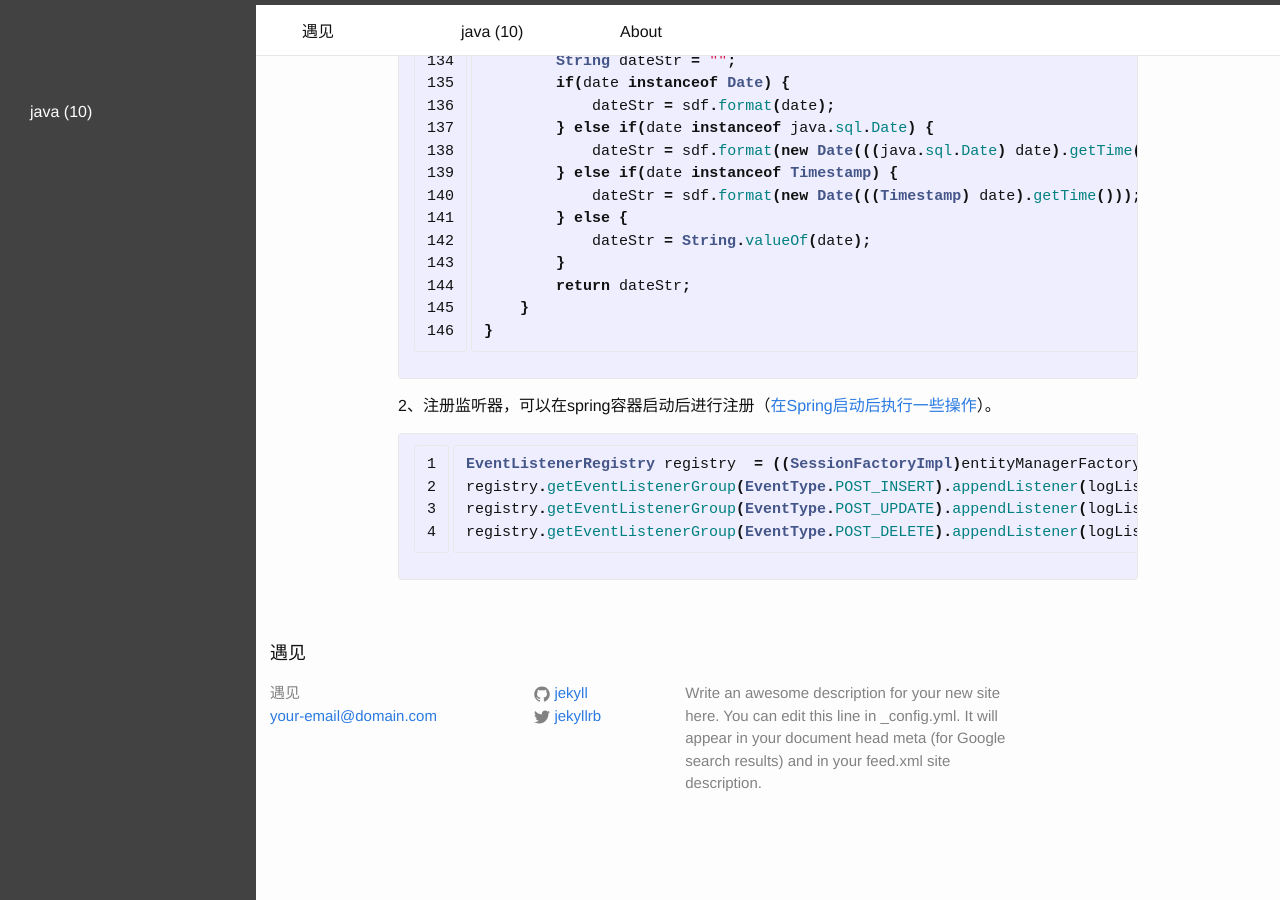
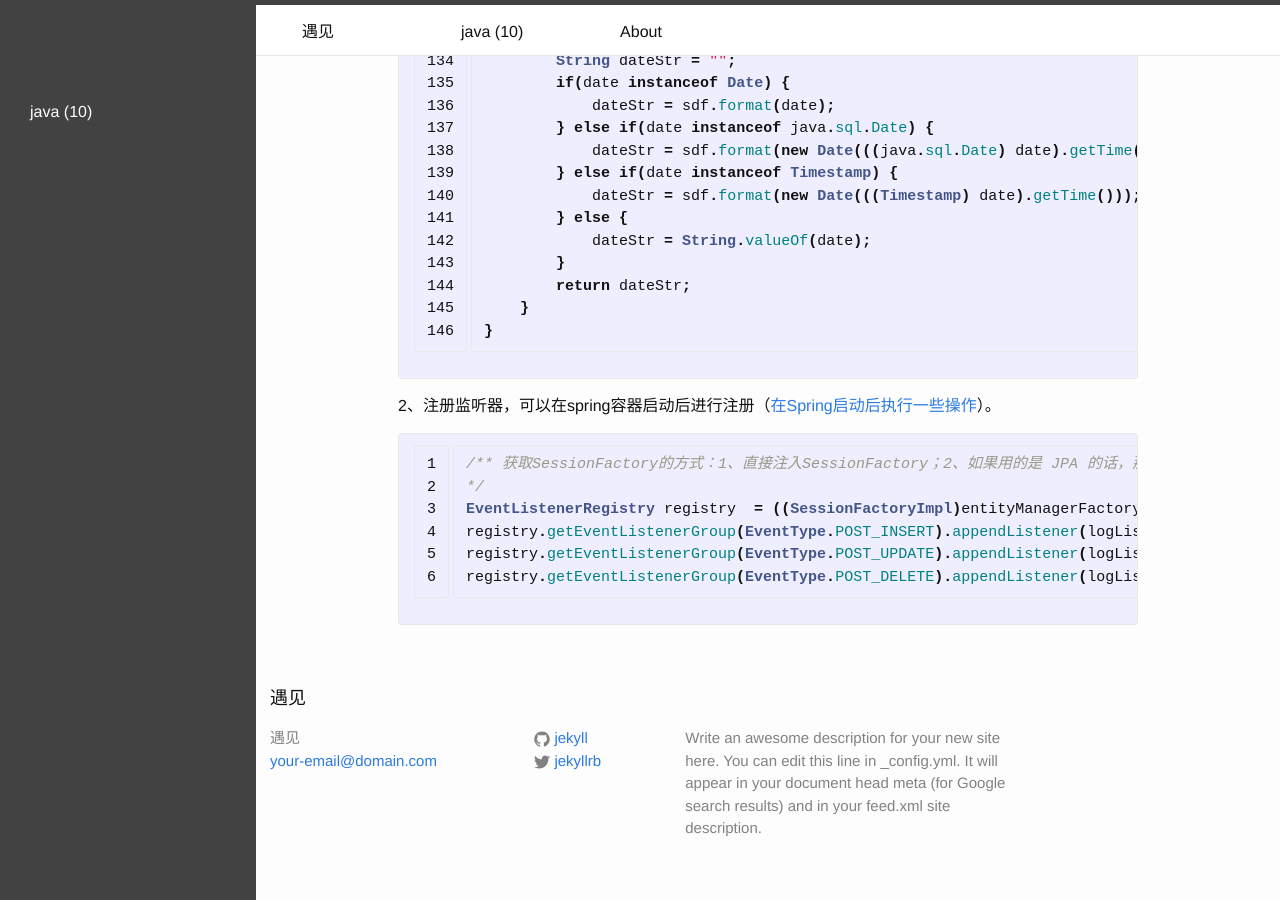
Before and after one commit to iyujian/iyujian.github.io, a Jekyll site: the page built from _posts/java/2015-12-02-log-manager-by-PostInsertEventListener-PostUpdateEventListener-PostDeleteEventListener.md, in a window 1280 px wide and 900 px high, scrolled down 3413 px. Built offline with Jekyll 4.4.1, drawn with Linux system fonts in a browser that asks for light colours.

Commit message:
upate a post

```diff
--- a/_posts/java/2015-12-02-log-manager-by-PostInsertEventListener-PostUpdateEventListener-PostDeleteEventListener.md
+++ b/_posts/java/2015-12-02-log-manager-by-PostInsertEventListener-PostUpdateEventListener-PostDeleteEventListener.md
@@ -163,6 +163,8 @@ public class LogListener implements PostInsertEventListener, PostUpdateEventList
 2、注册监听器，可以在spring容器启动后进行注册（[在Spring启动后执行一些操作](execute-after-spring-startup.html "在Spring启动后执行一些操作")）。
 
 {% highlight java linenos %}
+/** 获取SessionFactory的方式：1、直接注入SessionFactory；2、如果用的是 JPA 的话，那么需要通过entityManagerFactory来得到SessionFactory
+*/
 EventListenerRegistry registry  = ((SessionFactoryImpl)entityManagerFactory.unwrap(SessionFactory.class)).getServiceRegistry().getService(EventListenerRegistry.class);
 registry.getEventListenerGroup(EventType.POST_INSERT).appendListener(logListener);
 registry.getEventListenerGroup(EventType.POST_UPDATE).appendListener(logListener);
```
